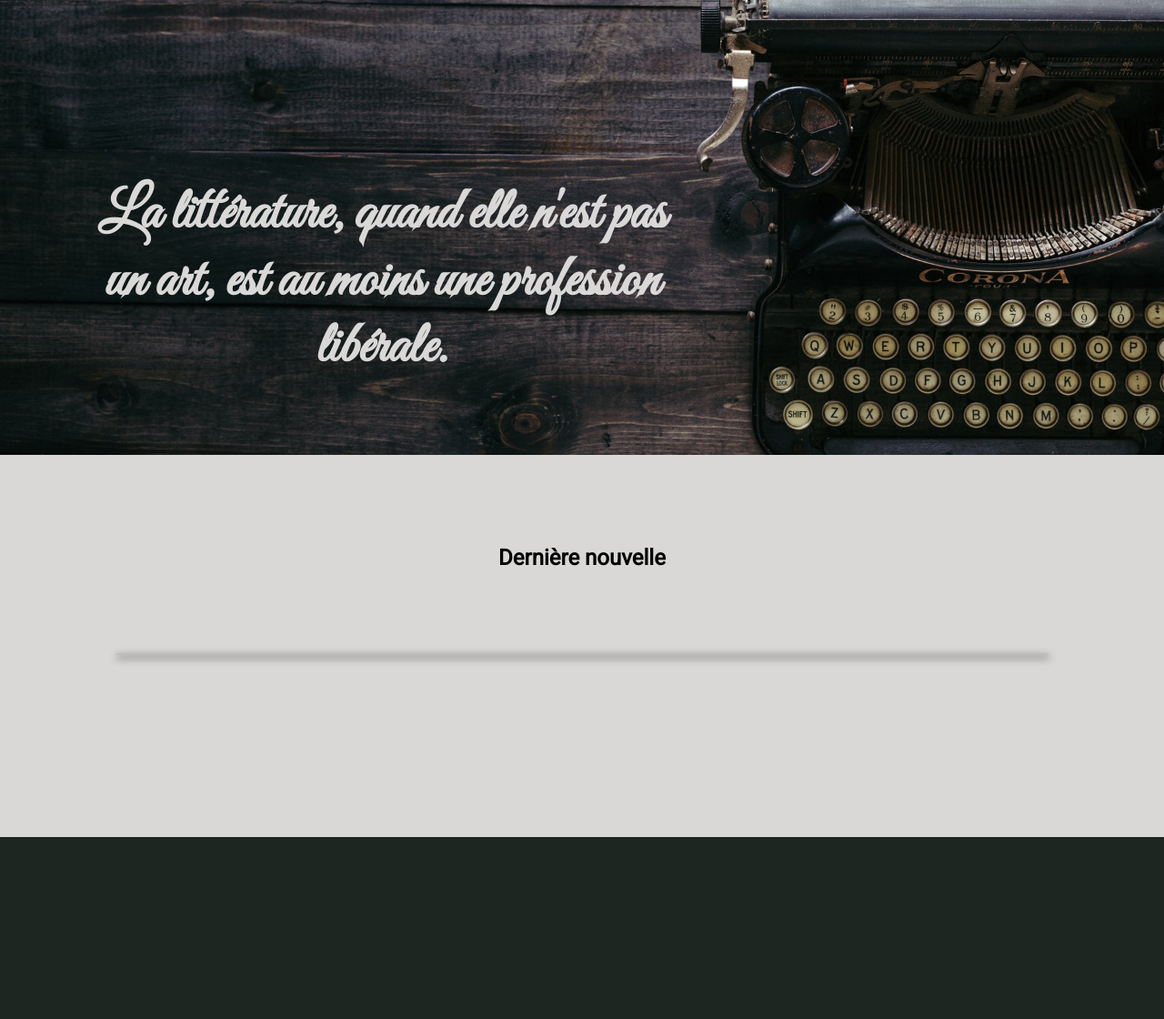
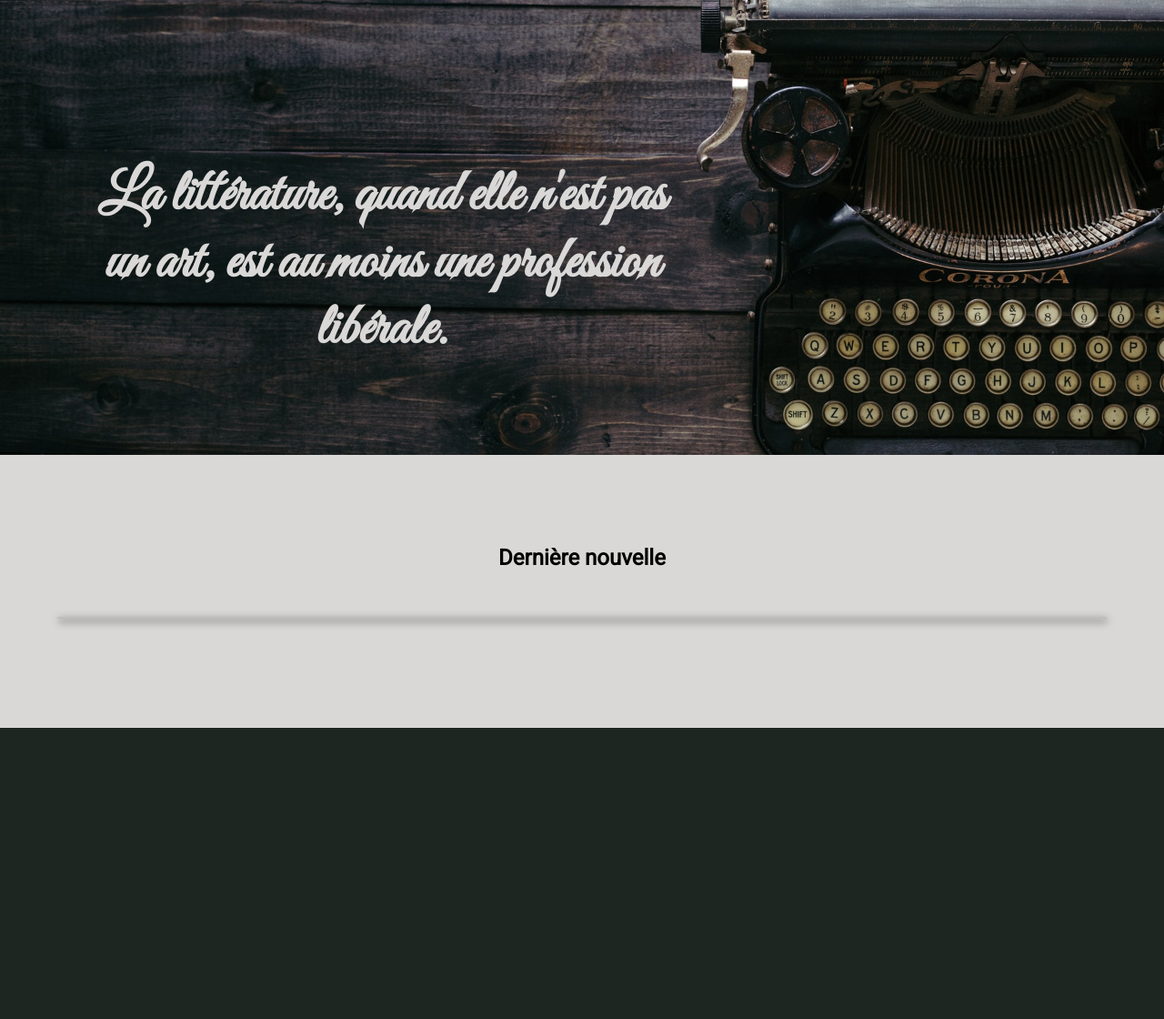
Before and after one commit to EzekielNK/JeanForteroche, a PHP site: template src/view/post/index.php in a window 1280 px wide. Shown: the part 100-1220 px from the top of the page at 91% size. After the commit the page ends 900 px from the top, so only its background shows below. Run offline with PHP 8.4, Linux system fonts and the light colour scheme; the template is opened without the code that fills it, so the values that code supplies are empty; some libraries are stand-ins or nearby versions.

Commit message:
test design

```diff
--- a/public/css/style.css
+++ b/public/css/style.css
@@ -16,6 +16,9 @@
 
 #container-header, .container{
     content-visibility: auto;
+}
+img{ /* for testing */
+    image-rendering: optimizeQuality;
 }
 
 body{
@@ -71,91 +74,104 @@ a:hover{
     color: var(--blue-color);
 }
 .container-ul{
+    display: none;
+}
+#container-nav  li{
+    margin: 0 15px;
+}
+                                        /* @Media Header */
+@media (min-width: 992px) {
+    .container-ul{
         display: flex;
         list-style: none;
         position: absolute;
         top: 30px;
         right: 100px;
     }
-#container-nav  li{
-    margin: 0 15px;
 }
+                                        /* Header End */
+
+                                        /* Section */
 #main{
     position: relative;
     display: flex;
     flex-direction: column;
     min-height: 100vh;
 }
-
-.container h2{
-    margin: 600px auto 0;
-    text-align: center;
-}
-.test{
+                                        /* Home */
+.home{
     position: absolute;
     width: 100%;
+    height: 95px;
     background: url(../img/img12.jpg);
-    height: 500px;
-
     background-size: cover;
     background-position: 50% 50%;
 }
-.test h1{
+.home h1{
     font-family: 'Great Vibes', cursive, sans-serif;
     text-align: center;
-    margin-top: 200px;
+    margin-top: 22px;
     color: var(--body-color);
+    font-size: 1.5em;
+    width: auto;
+    margin-left: 10px;
+    margin-right: 10px;
+    height: auto;
+}
+                                        /* @Media Home */
+@media (min-width: 992px) {
+    .home{
+        height: 500px;
+    }
+    .home h1{
+        margin-top: 180px;
         font-size: 4em;
         width: 50%;
         margin-left: 100px;
         height: auto;
     }
-
+}
+                                        /* Home End */
+                                        /* Container */
+.container h2{
+    margin: 150px auto 0;
+    text-align: center;
+}
+                                        /* @Media Container */
+@media (min-width: 992px) {
+    .container h2{
+        margin: 600px auto 0;
+    }
+}
+                                        /* Container End */
                                         /* Grid: Posts */
 
 .post{
-    display: grid;
-    grid-template-columns: repeat(3, 1fr);
-   /* display: grid;
-    grid-template-rows: 450px 450px;
-    grid-template-columns: repeat(2, 650px);*/
+    display: flex;
+    flex-direction: column;
     justify-content: center;
     grid-gap: 50px;
     max-width: 1500px;
-    width: 80%;
+    width: 90%;
     height: auto;
-    margin: 90px auto 200px;
-    /*background-color: var(--dark-color);*/
+    margin: 50px auto 100px;
     border-radius: 6px 6px 0 0;
-
 }
 .post, .card{
     border: 1px solid rgba(0, 0, 0, 0.12);
     box-shadow: 1px 3px 8px rgba(0, 0, 0, 0.8);
 }
 .card{
-    width: 330px;
+    width: auto;
     height: 530px;
     margin: 30px auto;
 }
-.card:first-child{
-    grid-column: 1 / -1;
-    width: auto;
-}
-
 .card-body{
-    /*margin: 10px;
-    border: solid 1px;
-    padding: 10px;
-    height: auto;*/
     display: grid;
     height: 530px;
-    grid-template: repeat(2, 100px) 50px repeat(2, 100px) 80px / repeat(3, 110px);
+    grid-template: repeat(2, 100px) 50px repeat(2, 100px) 80px / repeat(3, 85px);
     background-color: #f1f1f1;
     border-radius: 6px;
-}
-.card:first-child >.card-body{
-    grid-template: repeat(2, 100px) 50px repeat(2, 100px) 80px / repeat(3, 355px);
 }
 .card-image{
     grid-area: 1 / 1 / 3 / 4;
@@ -170,7 +186,7 @@ a:hover{
     grid-area: 3 / 1/ 4/ 4;
     font-size: 15px;
     font-weight: 500;
-    padding: 20px;
+    padding: 19px;
 
 }
 hr{
@@ -215,19 +231,33 @@ hr{
     border: 1px solid rgba(0, 0, 0, 0.12);
     box-shadow: 1px 3px 8px rgba(0, 0, 0, 0.8);
 }
-
+                                        /* @Media Grid: Post */
+@media (min-width: 992px) {
+    .post{
+        display: grid;
+        grid-template-columns: repeat(3, 1fr);
+    }
+    .card:first-child{
+        grid-column: 1 / -1;
+        width: auto;
+    }
+    .card-body{
+        grid-template: repeat(2, 100px) 50px repeat(2, 100px) 80px / repeat(3, 110px);
+    }
+    .card:first-child > .card-body{
+        grid-template: repeat(2, 100px) 50px repeat(2, 100px) 80px / repeat(3, 355px);
+    }
+}
+                                        /* Grid: Post End */
+                                        /* Section End */
                                         /* Footer */
 .container-footer{
-    display: block;
-    background-color: var(--dark-color);
-    color: var(--body-color);
-    width: auto;
-    height: 200px;
+    display: none;
 }
                                         /* TabBar */
 .tab-bottom-bar{
     position: absolute;
-    display: none;
+    display: flex;
     padding: 16px 36px;
     justify-content: space-between;
     width: auto;
@@ -257,10 +287,23 @@ hr{
     transition: ease-in-out .5s;
     cursor: pointer;
 }
-
 .tab-current{
     position: relative;
     color: var(--blue-color);
     z-index: 3;
     transform:translate3d(-2px,-22px,0px);
 }
+                                        /* @Media Footer */
+@media (min-width: 992px) {
+    .container-footer{
+        display: block;
+        background-color: var(--dark-color);
+        color: var(--body-color);
+        width: auto;
+        height: 200px;
+    }
+    .tab-bottom-bar{
+        display: none;
+    }
+}
+                                        /* Footer End */
--- a/src/view/layouts/default.php
+++ b/src/view/layouts/default.php
@@ -51,7 +51,7 @@
         </header>
 
         <section id="main">
-            <div class="test">
+            <div class="home">
                 <h1>La littérature, quand elle n'est pas un art, est au moins une profession libérale.</h1>
             </div>
             <div class="container">
```
Lines whose indentation alone changed are shown as unchanged.
